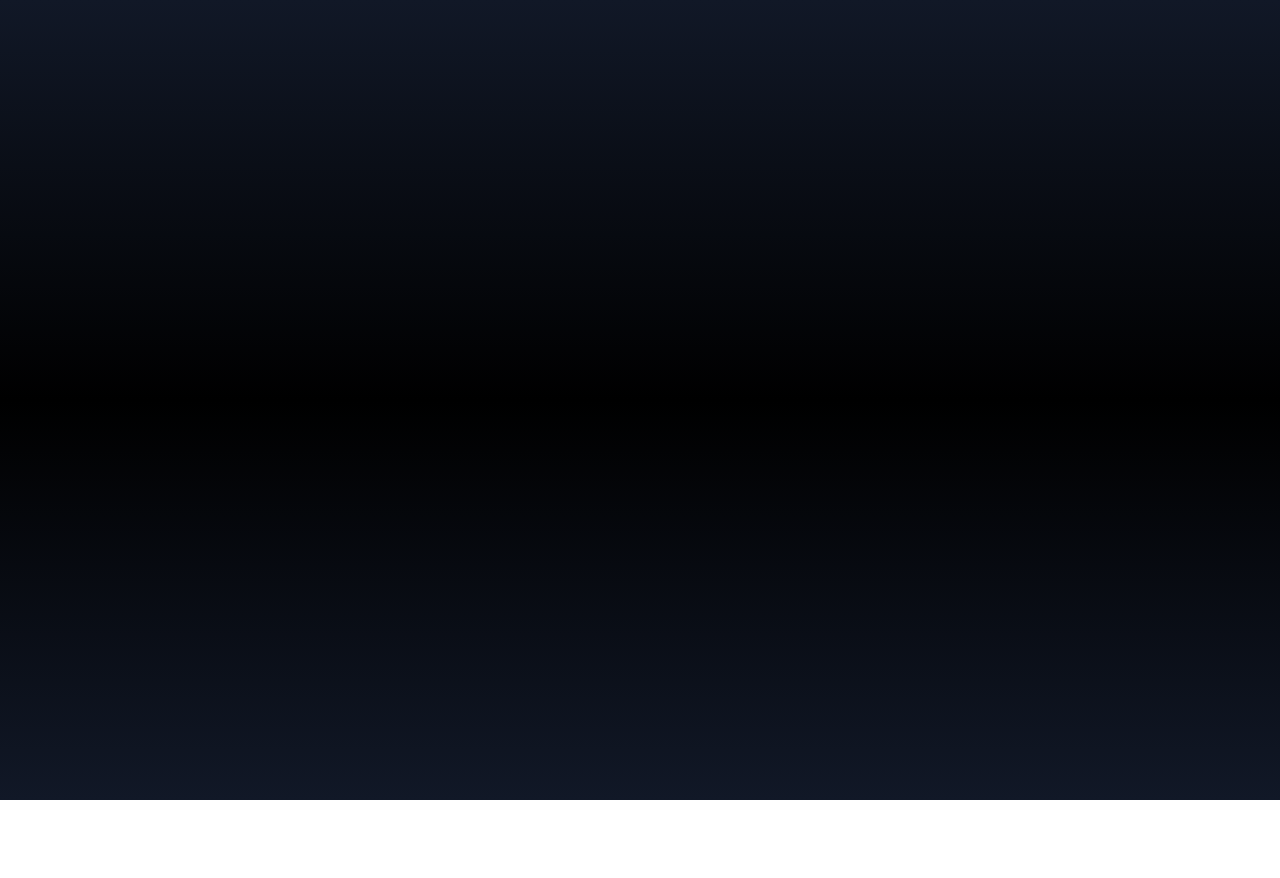
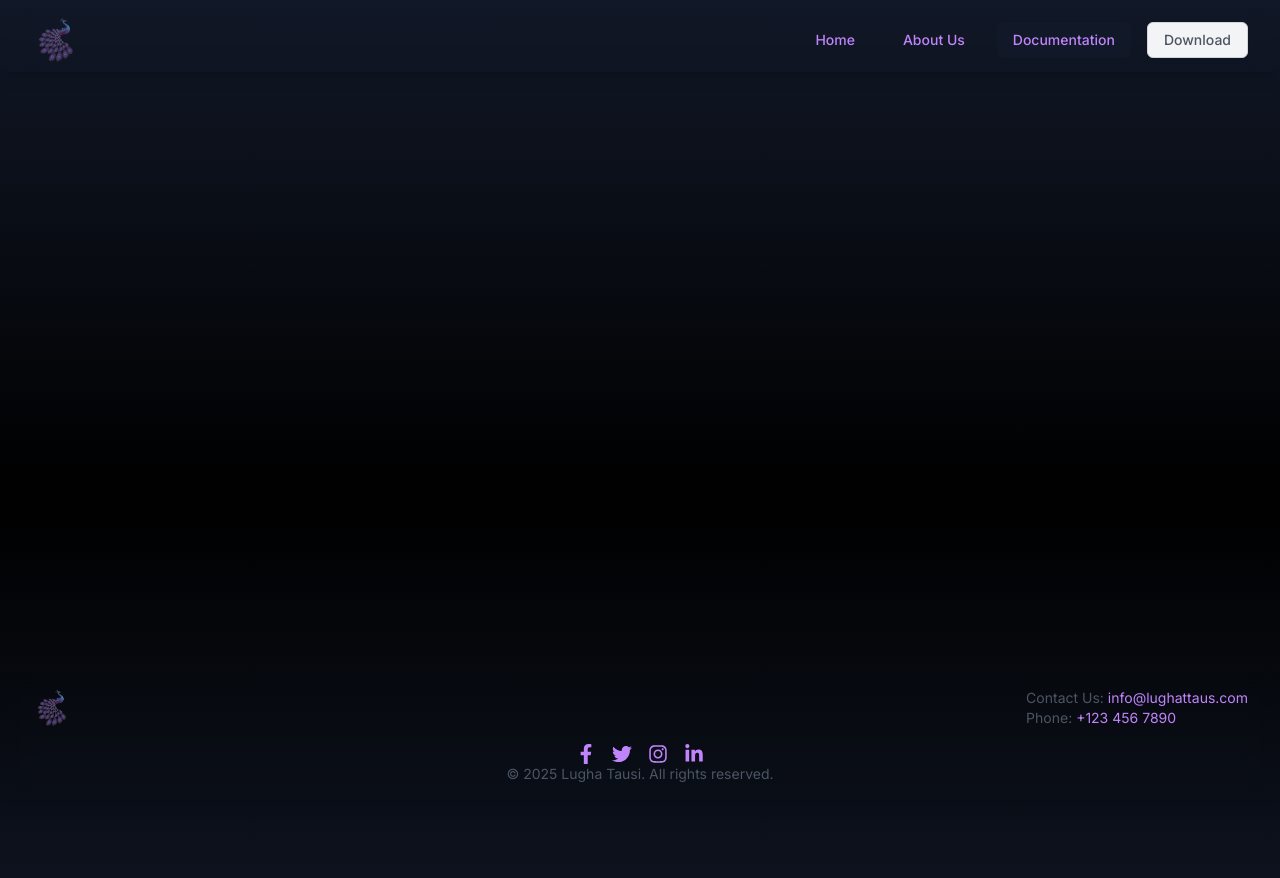
Before and after one commit to laughing-joker/LughaTausi-Programing-Language-website, a Next.js app: page / in a window 1280 px wide. Shown: the top 878 px of the page. Before the commit the page ends 800 px from the top, so only its background shows below. Built offline with nearby package versions, Linux system fonts and the light colour scheme.

Commit message:
made changes and added landing to the home page within the app route

```diff
--- a/src/app/home/Landing/page.tsx
+++ b/src/app/home/Landing/page.tsx
@@ -2,7 +2,7 @@ import NavBar from "@/components/NavBar";
 import Footer from "@/components/Footer";
 import React from "react";
 
-const home = () => {
+const Landing = () => {
   return (
     <div className="w-screen min-h-screen">
       <div>
@@ -15,4 +15,4 @@ const home = () => {
   );
 };
 
-export default home;
+export default Landing;
--- a/src/app/page.tsx
+++ b/src/app/page.tsx
@@ -1,7 +1,10 @@
 import Image from "next/image";
+import Landing from "./home/Landing/page";
 
 export default function Home() {
   return (
-    <main className="flex min-h-screen flex-col items-center justify-between p-24"></main>
+    <main className="flex min-h-screen flex-col items-center justify-between p-24">
+      <Landing />
+    </main>
   );
 }
```
Also changed, not shown: middleware.ts (+3 -4 lines).
